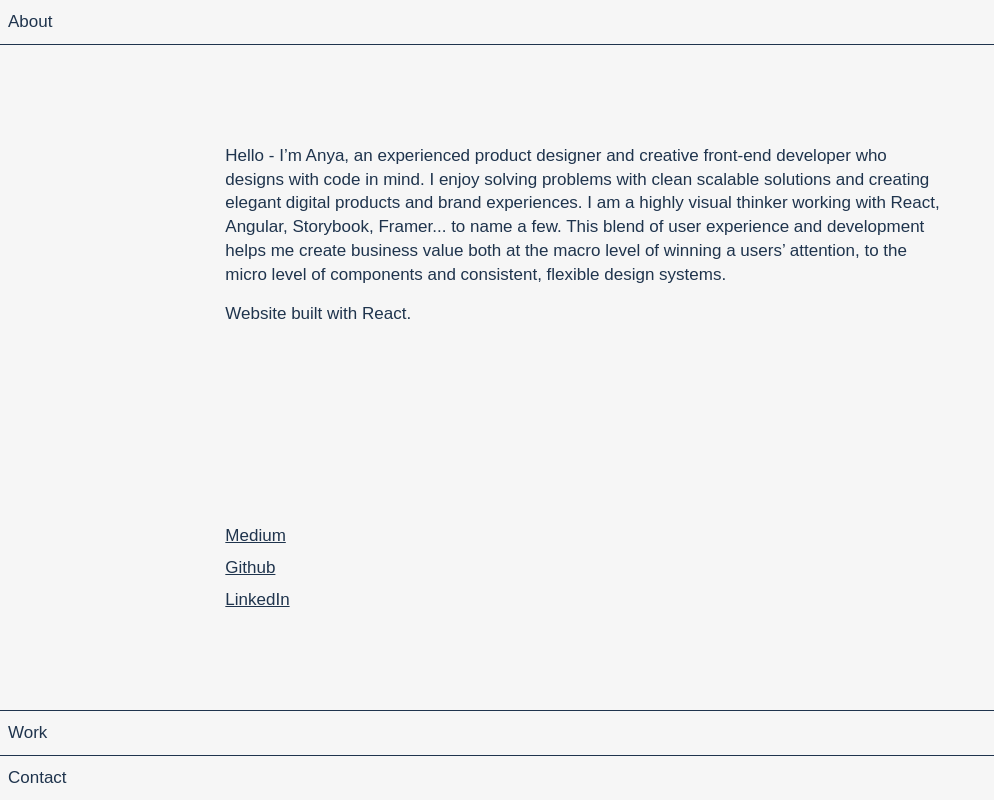
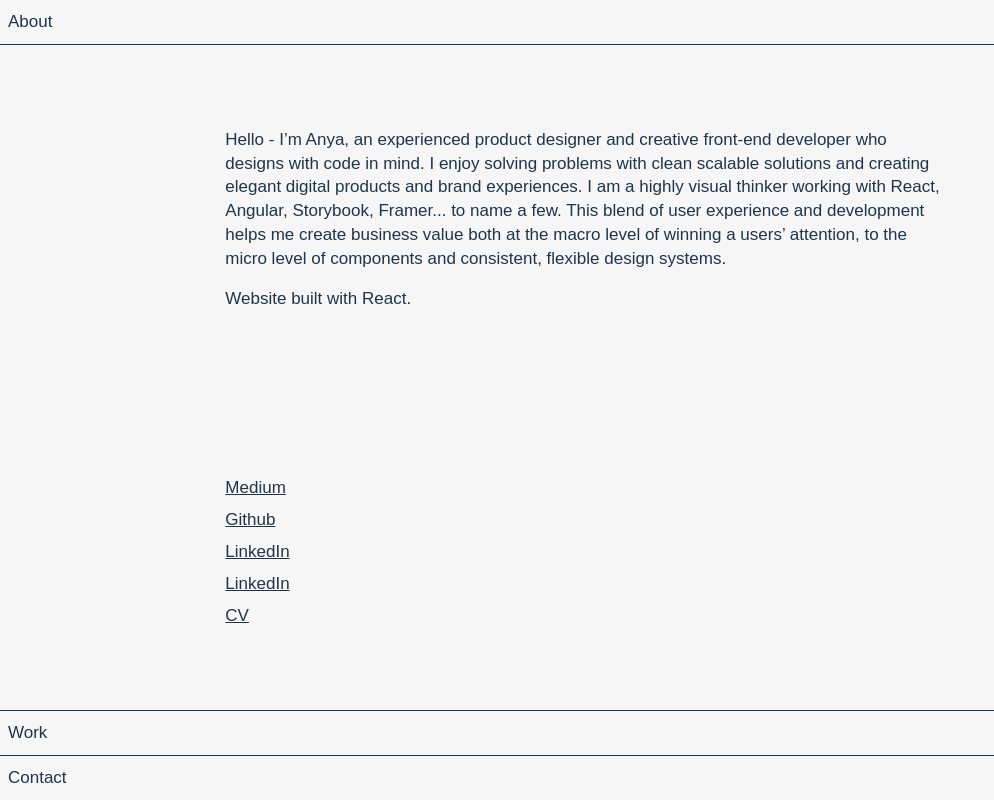
Before and after one commit to AnyaDroz/anyawebsite, a React (Create React App) app: page / in a window 1280 px wide. Shown: the whole page, without its empty margins (0-994 px from the left). Built offline with nearby package versions, Linux system fonts and the light colour scheme; the HTML template or start-up script is replaced by a standard one; a web font is replaced by a local one.

Commit message:
feat: add cv to about

```diff
--- a/src/homepage/About.tsx
+++ b/src/homepage/About.tsx
@@ -1,5 +1,4 @@
 import styles from "./About.module.css";
-import Paragraph from "../case-study/text-layouts/Paragraph";
 import AboutLinks from "./AboutLinks";
 import Grid from "../common/Grid";
 import clsx from "clsx";
--- a/src/homepage/AboutLinks.tsx
+++ b/src/homepage/AboutLinks.tsx
@@ -5,14 +5,23 @@ export default function AboutLinks() {
   return (
     <Grid className={styles.container}>
       <div className={styles.links}>
-        <a href={"https://medium.com/@anya."} target="_blank">
+        <a href="https://medium.com/@anya." target="_blank">
           Medium
         </a>
-        <a href={"https://github.com/AnyaDroz"} target="_blank">
+        <a href="https://github.com/AnyaDroz" target="_blank">
           Github
         </a>
-        <a href={"https://www.linkedin.com/in/anya-drozdova"} target="_blank">
+        <a href="https://www.linkedin.com/in/anya-drozdova" target="_blank">
           LinkedIn
+        </a>
+        <a href="https://www.linkedin.com/in/anya-drozdova" target="_blank">
+          LinkedIn
+        </a>
+        <a
+          href="https://infern0tes.notion.site/Anya-Drozdova-1cf9b18259a04b84a739591f7f3275b1"
+          target="_blank"
+        >
+          CV
         </a>
       </div>
     </Grid>
```
